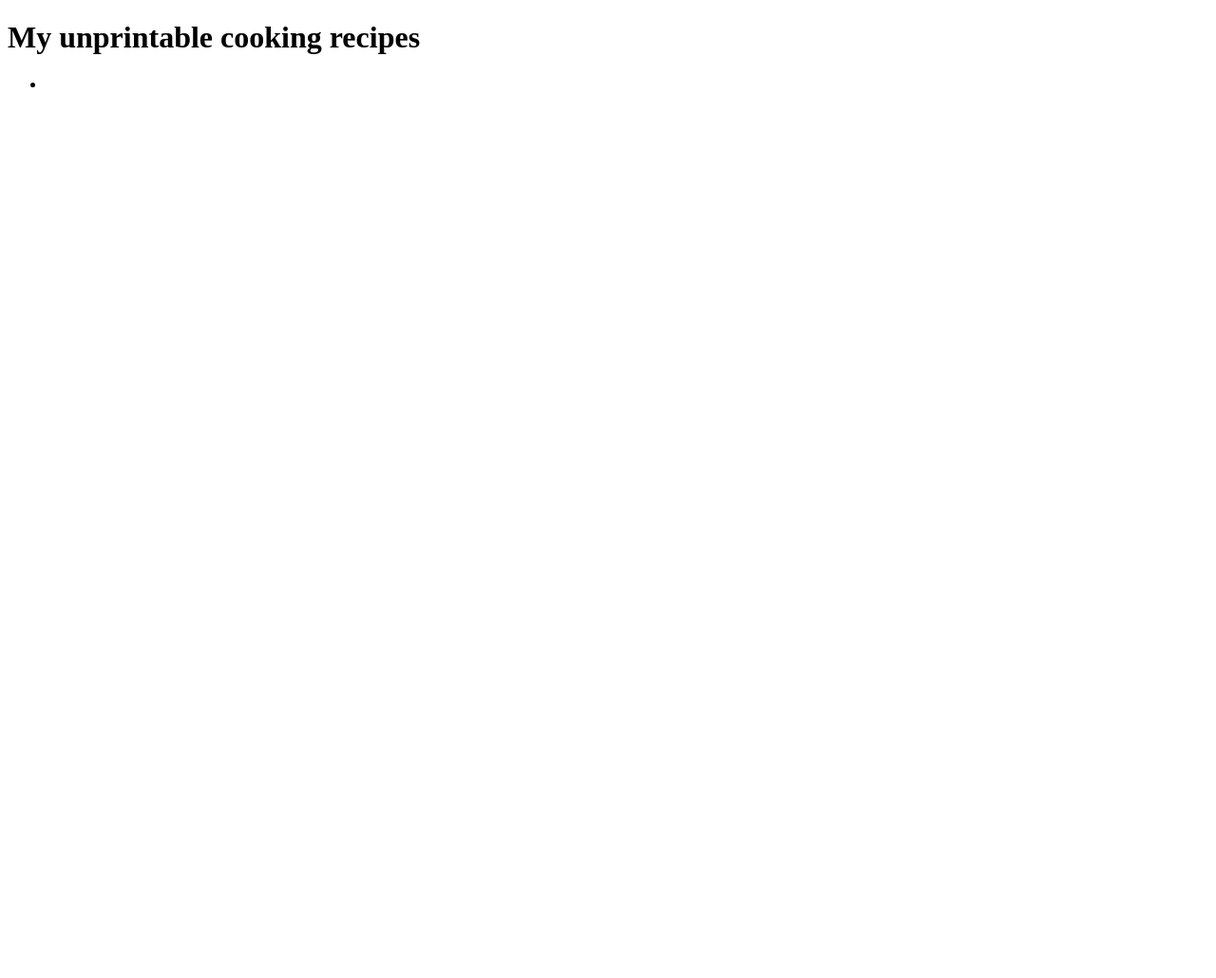
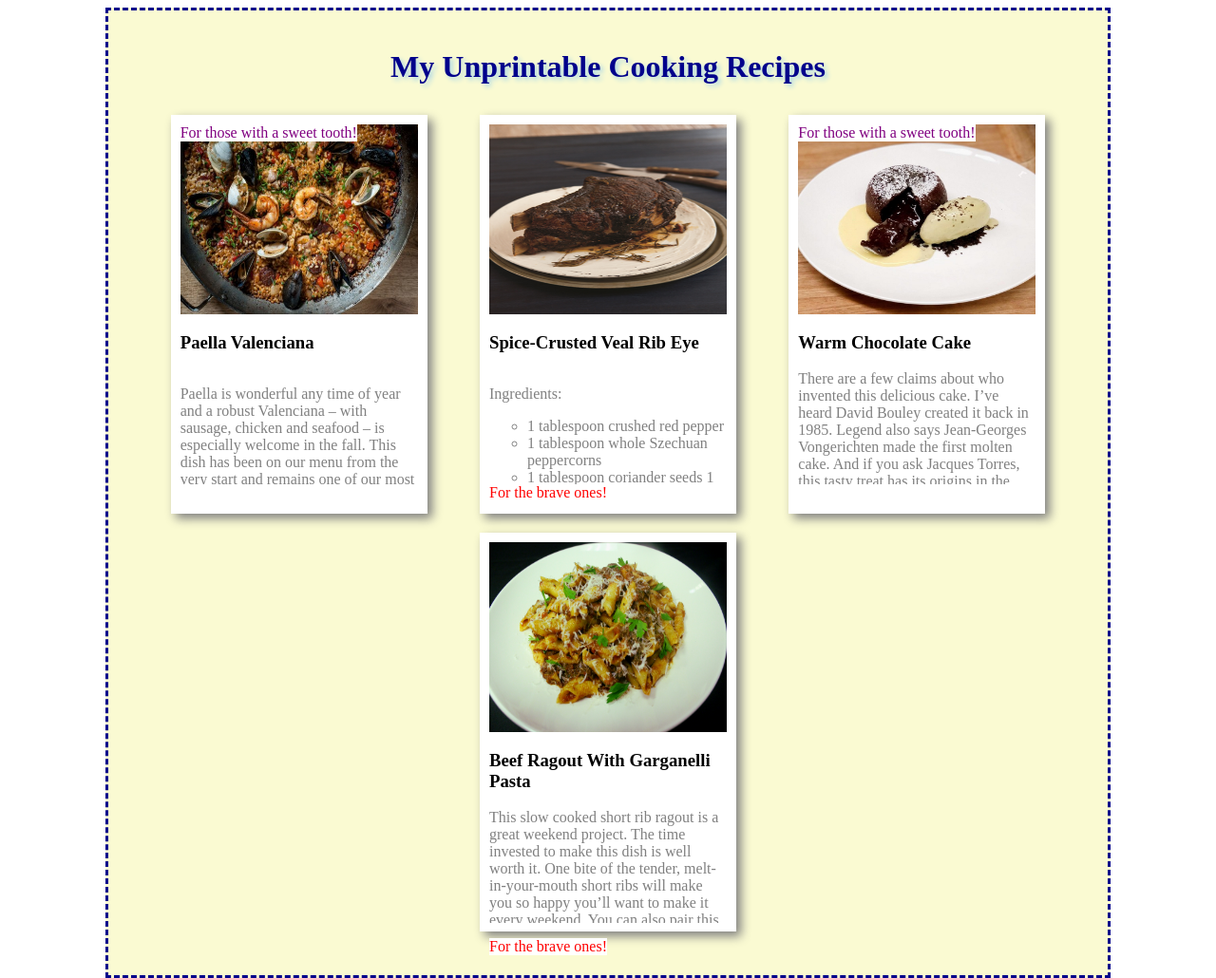
Before and after one commit to joedmg58/CodeHid, a plain HTML site: page Uprintable Recipes/index.html in a window 1280 px wide. Shown: the whole page at 95% size. Before the commit the page ends 800 px from the top, so only its background shows below. Drawn offline with Linux system fonts and the light colour scheme.

Commit message:
Unprintable recipes, avoid printing done

```diff
--- a/Uprintable Recipes/index.html
+++ b/Uprintable Recipes/index.html
@@ -3,28 +3,96 @@
 <head>
     <meta charset="UTF-8">
     <meta name="viewport" content="width=device-width, initial-scale=1.0">
+    <link rel="stylesheet" href="style.css">
+    <link rel="stylesheet" href="print.css" media="print">
     <title>Don't Print Me !</title>
 </head>
 <body>
 
+<div id="print">
+    <p>Sorry, you can not print this page. Only to view online.</p>
+</div>
+
+<div id="noprint">
+
     <div class="container">
 
         <header>
-            <h1>My unprintable cooking recipes</h1>
+            <h1>My Unprintable Cooking Recipes</h1>
         </header>
 
-        <div class="recipe-list">
+        <div class="recipe-list-container">
 
-            <ul>
+            <ul class="recipe-list">
                 <li>
-                    <div class="recipe">
-                        <img class="recip-image" src="" alt="">
-                        <p class="recipe-description"></p>
+                    <div class="recipe sweet">
+                        <img class="recipe-image" src="./img/paella.jpg" alt="Paella">
+                        <h3 class="recipe-title">Paella Valenciana</h3>
+                        <div class="recipe-description">
+                            <p>Paella is wonderful any time of year and a robust Valenciana – with sausage,
+                            chicken and seafood – is especially welcome in the fall. This dish has been on
+                            our menu from the very start and remains one of our most popular. If you don't have
+                            a sofrito ready to go, then substitute with tomato paste. Once you master the basics
+                            of great saffron-infused paella the variations are endless.</p>
+                        </div>
                     </div>
                 </li>
+
+                <li>
+                    <div class="recipe sour">
+                        <img class="recipe-image" src="./img/Ribeye.jpg" alt="Ribeye">
+                        <h3 class="recipe-title">Spice-Crusted Veal Rib Eye</h3>
+                        <div class="recipe-description">
+                            <p>Ingredients:</p>
+                            <ul>
+                                <li>1 tablespoon crushed red pepper</li>
+                                <li>1 tablespoon whole Szechuan peppercorns</li>
+                                <li>1 tablespoon coriander seeds 1 1/2 teaspoons</li>
+                                <li>cumin seeds</li>
+                                <li>1 1/2 teaspoons sweet smoked paprika (pimentón)</li>
+                                <li>2 whole star anise or 1 1/2 teaspoons ground</li>
+                                <li>1 (3- to 4-pound) veal rib eye roast, trimmed but with the fat cap left on, and tied</li>
+                                <li>Extra-virgin olive oil</li>
+                                <li>Kosher salt</li>
+                                <li>5 or 6 sprigs fresh thyme</li>
+                                <li>5 or 6 cloves garlic, peeled</li>
+                            </ul>
+                        </div>
+                    </div>
+                </li>
+
+                <li>
+                    <div class="recipe sweet">
+                        <img class="recipe-image" src="./img/wcck.jpg" alt="">
+                        <h3 class="recipe-title">Warm Chocolate Cake</h3>
+                        <p class="recipe-description">
+                            There are a few claims about who invented this delicious cake. I’ve heard David Bouley created
+                            it back in 1985. Legend also says Jean-Georges Vongerichten made the first molten cake. And if you ask
+                            Jacques Torres, this tasty treat has its origins in the chocolatiers of France. No matter its creator,
+                            I know you’ll enjoy this luscious, chocolatey dessert.
+                        </p>
+                    </div>
+                </li>
+
+                <li>
+                    <div class="recipe sour">
+                        <img class="recipe-image" src="./img/BeefRagout_0.jpg" alt="">
+                        <h3 class="recipe-title">Beef Ragout With Garganelli Pasta</h3>
+                        <p class="recipe-description">
+                            This slow cooked short rib ragout is a great weekend project. The time invested to make this dish is
+                            well worth it. One bite of the tender, melt-in-your-mouth short ribs will make you so happy you’ll want to
+                            make it every weekend. You can also pair this rich and hearty ragout with olive oil potato puree or parmesan
+                            polenta. Either way, this ragout is the perfect comfort food!
+                        </p>
+                    </div>
+                </li>
+
             </ul>
-        </div>
+
+        </div> <!-- end of recipe-list -->
     </div>
+
+</div> <!-- end of noprint -->
 
 </body>
 </html>
--- /dev/null
+++ b/Uprintable Recipes/print.css
@@ -0,0 +1,7 @@
+#noprint {
+    display: none
+}
+
+#print {
+    display: block
+}
--- /dev/null
+++ b/Uprintable Recipes/style.css
@@ -0,0 +1,74 @@
+.container {
+    width: 80%;
+    background-color: lightgoldenrodyellow;
+    margin: auto;
+    padding: 20px;
+    border: 3px dashed darkblue;
+}
+
+header {
+    text-align: center;
+    color: darkblue;
+    text-shadow: 3px 3px 5px lightblue;
+}
+
+.recipe-list {
+    display: flex;
+    flex-direction: row;
+    list-style: none;
+    justify-content: space-evenly;
+    padding: 0;
+    flex-wrap: wrap;
+}
+
+.recipe {
+    width: 250px;
+    height: 400px;
+    background-color: white;
+    border: 0px solid gray;
+    box-shadow: 5px 5px 10px gray;
+    padding: 10px;
+    margin: 10px;
+    position: relative;
+}
+
+.recipe-image {
+    display: block;
+    width: 100%;
+    height: 200px;
+    transition: transform 200ms;
+}
+
+.recipe:hover > .recipe-image{
+    transform: scale(1.05);
+}
+
+
+.recipe-description {
+    height: 30%;
+    overflow-y: auto;
+    color: gray;
+}
+
+.sweet::before {
+    content: 'For those with a sweet tooth!';
+    color: purple;
+    background-color: white;
+    position: absolute;
+}
+
+
+.sour::after {
+    content: 'For the brave ones!';
+    color: red;
+    background-color: white;
+    position: absolute;
+}
+
+#print {
+    display: none
+}
+
+#noprint {
+    display: block
+}
```
Also changed, not shown: Uprintable Recipes/img/BeefRagout_0.jpg (added), Uprintable Recipes/img/Ribeye.jpg (added), Uprintable Recipes/img/paella.jpg (added), Uprintable Recipes/img/wcck.jpg (added), 1 other file.
